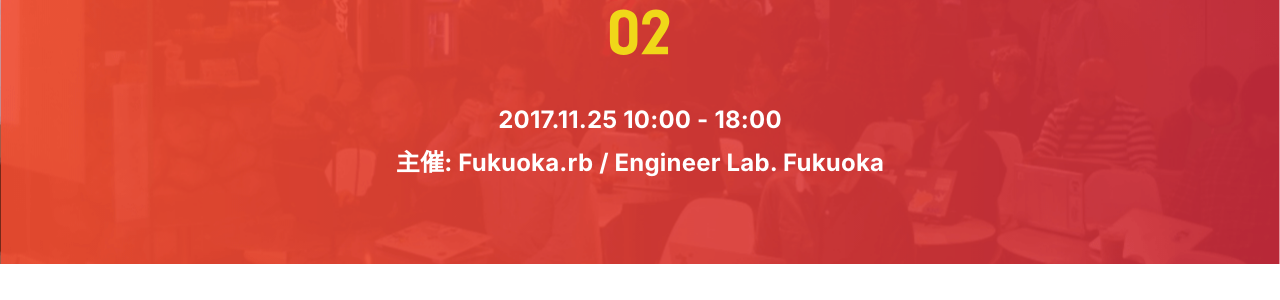
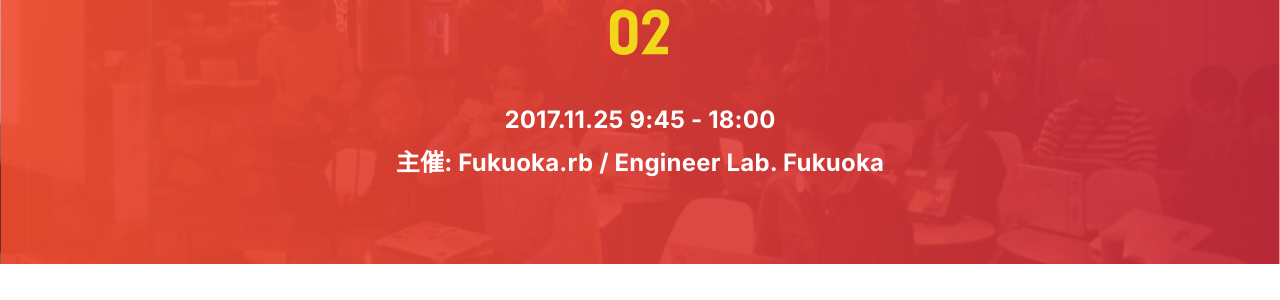
Before and after one commit to fukuokarb/fukuokark02, a Jekyll site: the page built from index.html, in a window 1280 px wide and 900 px high. Shown: the part 398-698 px from the top of the window. Built offline with Jekyll 4.4.1, drawn with Linux system fonts in a browser that asks for light colours; nearby versions of some CDN libraries; the list of posts is cut into pages by our own code.

Commit message:
開場時間をあれする

```diff
--- a/_includes/hero.html
+++ b/_includes/hero.html
@@ -1,6 +1,6 @@
 <div class="hero">
   <h2 class="hero__logo"><img src="./assets/images/logo-hero.svg" alt="Fukuoka RubyKaigi 02" /></h2>
-  <p class="hero__date">2017.11.25 10:00 - 18:00</p>
+  <p class="hero__date">2017.11.25 9:45 - 18:00</p>
   <p class="hero__by">主催: Fukuoka.rb / Engineer Lab. Fukuoka</p>
   <!-- 予約時に表示
     <a href="#" class="button button__primary">チケットを予約する</a>
```
